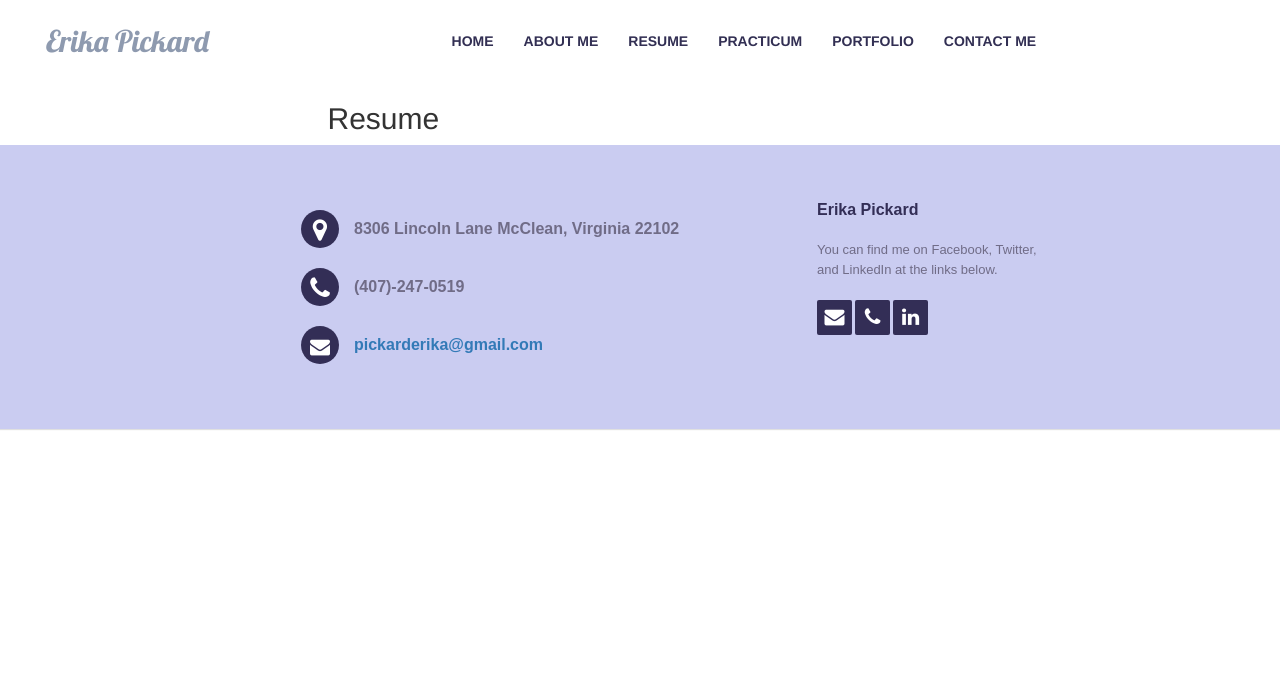
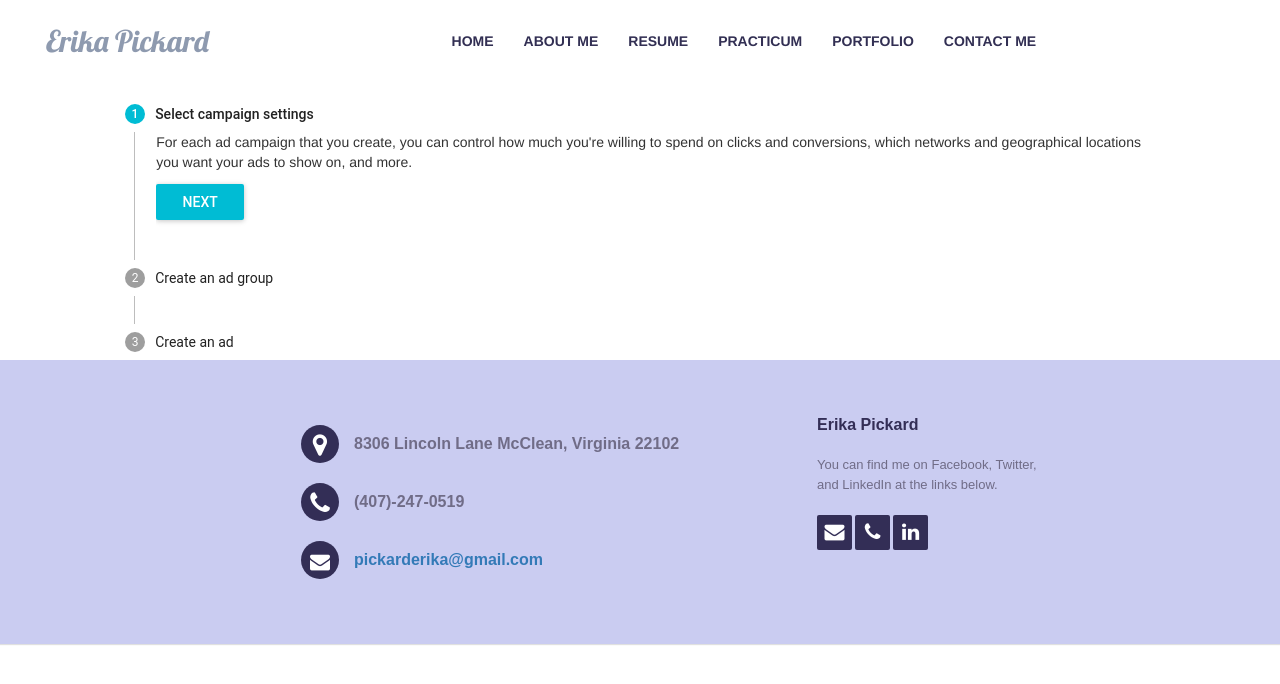
Before and after one commit to cbartram/e-portfolio, a React (Create React App) app: page /resume in a window 1280 px wide. Shown: the top 684 px of the page. Built offline with nearby package versions, Linux system fonts and the light colour scheme.

Commit message:
Added Resume page

```diff
--- a/src/components/pages/Resume/Resume.js
+++ b/src/components/pages/Resume/Resume.js
@@ -1,18 +1,116 @@
 import React, {Component} from 'react';
 import './Resume.css'
+
+//Mui
+import {
+    Step,
+    Stepper,
+    StepButton,
+    StepContent,
+} from 'material-ui/Stepper';
+import RaisedButton from 'material-ui/RaisedButton';
+import FlatButton from 'material-ui/FlatButton';
 
 //Custom Components
 import Navigation from '../../Navigation/Navigation';
 import Footer from '../../Footer/Footer';
 
 class Resume extends Component {
+    constructor() {
+        super();
+
+        this.state = {
+            stepIndex: 0,
+        }
+    }
+
+    handleNext = () => {
+        const {stepIndex} = this.state;
+        if (stepIndex < 2) {
+            this.setState({stepIndex: stepIndex + 1});
+        }
+    };
+
+    handlePrev = () => {
+        const {stepIndex} = this.state;
+        if (stepIndex > 0) {
+            this.setState({stepIndex: stepIndex - 1});
+        }
+    };
+
+    renderStepActions(step) {
+        return (
+            <div style={{margin: '12px 0'}}>
+                <RaisedButton
+                    label="Next"
+                    disableTouchRipple={true}
+                    disableFocusRipple={true}
+                    primary={true}
+                    onClick={this.handleNext}
+                    style={{marginRight: 12}}
+                />
+                {step > 0 && (
+                    <FlatButton
+                        label="Back"
+                        disableTouchRipple={true}
+                        disableFocusRipple={true}
+                        onClick={this.handlePrev}
+                    />
+                )}
+            </div>
+        );
+    }
+
     render() {
+        const {stepIndex} = this.state;
+
         return (
             <div>
                 <Navigation/>
                     <section className="row resume">
-                        <div className="col-md-4 col-md-offset-3">
-                            <h2>Resume</h2>
+                        <div className="col-md-10 col-md-offset-1">
+                            <Stepper
+                                activeStep={stepIndex}
+                                linear={false}
+                                orientation="vertical"
+                            >
+                                <Step>
+                                    <StepButton onClick={() => this.setState({stepIndex: 0})}>
+                                        Select campaign settings
+                                    </StepButton>
+                                    <StepContent>
+                                        <p>
+                                            For each ad campaign that you create, you can control how much
+                                            you're willing to spend on clicks and conversions, which networks
+                                            and geographical locations you want your ads to show on, and more.
+                                        </p>
+                                        {this.renderStepActions(0)}
+                                    </StepContent>
+                                </Step>
+                                <Step>
+                                    <StepButton onClick={() => this.setState({stepIndex: 1})}>
+                                        Create an ad group
+                                    </StepButton>
+                                    <StepContent>
+                                        <p>An ad group contains one or more ads which target a shared set of keywords.</p>
+                                        {this.renderStepActions(1)}
+                                    </StepContent>
+                                </Step>
+                                <Step>
+                                    <StepButton onClick={() => this.setState({stepIndex: 2})}>
+                                        Create an ad
+                                    </StepButton>
+                                    <StepContent>
+                                        <p>
+                                            Try out different ad text to see what brings in the most customers,
+                                            and learn how to enhance your ads using features like ad extensions.
+                                            If you run into any problems with your ads, find out how to tell if
+                                            they're running and how to resolve approval issues.
+                                        </p>
+                                        {this.renderStepActions(2)}
+                                    </StepContent>
+                                </Step>
+                            </Stepper>
                         </div>
                     </section>
                 <Footer/>
```
